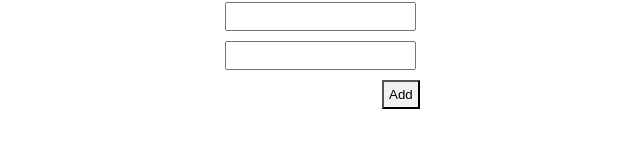
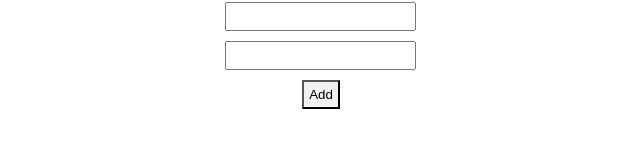
Before and after one commit to danielsafari143/jsCourses, a website: page index.html in a window 1280 px wide. Shown: the part 181-328 px from the top of the page, without its empty margins (319-959 px from the left). Drawn offline with Linux system fonts and the light colour scheme.

Commit message:
last commit

```diff
--- a/style.css
+++ b/style.css
@@ -46,7 +46,6 @@ button {
 
 button {
   background-color: #f2f2f2;
-  margin-left: 55%;
 }
 
 body {
```
